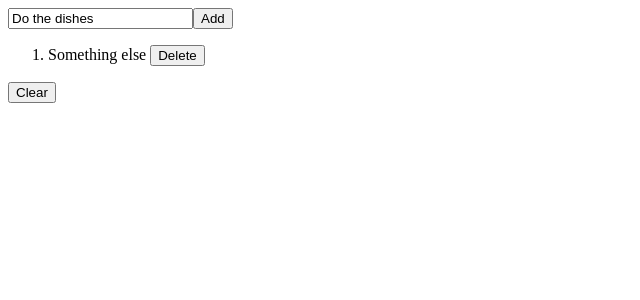
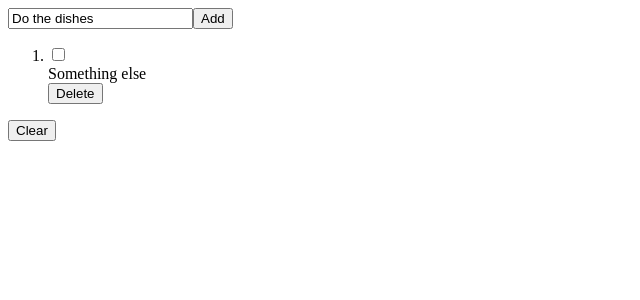
Before and after one commit to vehikl/workshop-frontend, a Vue app: page / in a window 1280 px wide. Shown: the top 300 px of the page, without its empty margins (0-640 px from the left). Built offline with nearby package versions, Linux system fonts and the light colour scheme.

Commit message:
Allow todo items be marked as done

```diff
--- a/src/components/ListItem.vue
+++ b/src/components/ListItem.vue
@@ -1,6 +1,8 @@
 <template>
   <div>
-    {{ props.item.description }}
+    <input type="checkbox" @change="$emit('toggle-complete')">
+    <div v-if="!props.item.is_done">{{ props.item.description }}</div>
+    <del v-else>{{ props.item.description }}</del>
     <button @click="$emit('deleteItem')">Delete</button>
   </div>
 </template>
--- a/src/components/TodoList.vue
+++ b/src/components/TodoList.vue
@@ -7,7 +7,7 @@
 
     <ol>
       <li v-for="item in items" :key="item.id">
-        <ListItem :item="item" @delete-item="deleteItem(item)"/>
+        <ListItem :item="item" @delete-item="deleteItem(item)" @toggle-complete="item.is_done = !item.is_done"/>
       </li>
     </ol>
     <button name="clear-items" @click="clear">Clear</button>
@@ -22,10 +22,10 @@ import {Item} from "@/types";
 import {ref} from "vue";
 
 const text = ref("Do the dishes")
-const items = ref<Item[]>([{id: 123, description: "Something else"}]);
+const items = ref<Item[]>([{id: 123, description: "Something else", is_done: false}]);
 
 function add() {
-  items.value.push({id: Date.now(), description: text.value})
+  items.value.push({id: Date.now(), description: text.value, is_done: false})
   text.value = '';
 }
 
--- a/src/types/index.ts
+++ b/src/types/index.ts
@@ -1,4 +1,5 @@
 export interface Item {
     id: number;
     description: string;
+    is_done: boolean;
 }
```
Also changed, not shown: 2 other files (tests, documents, lock files or other folders).
